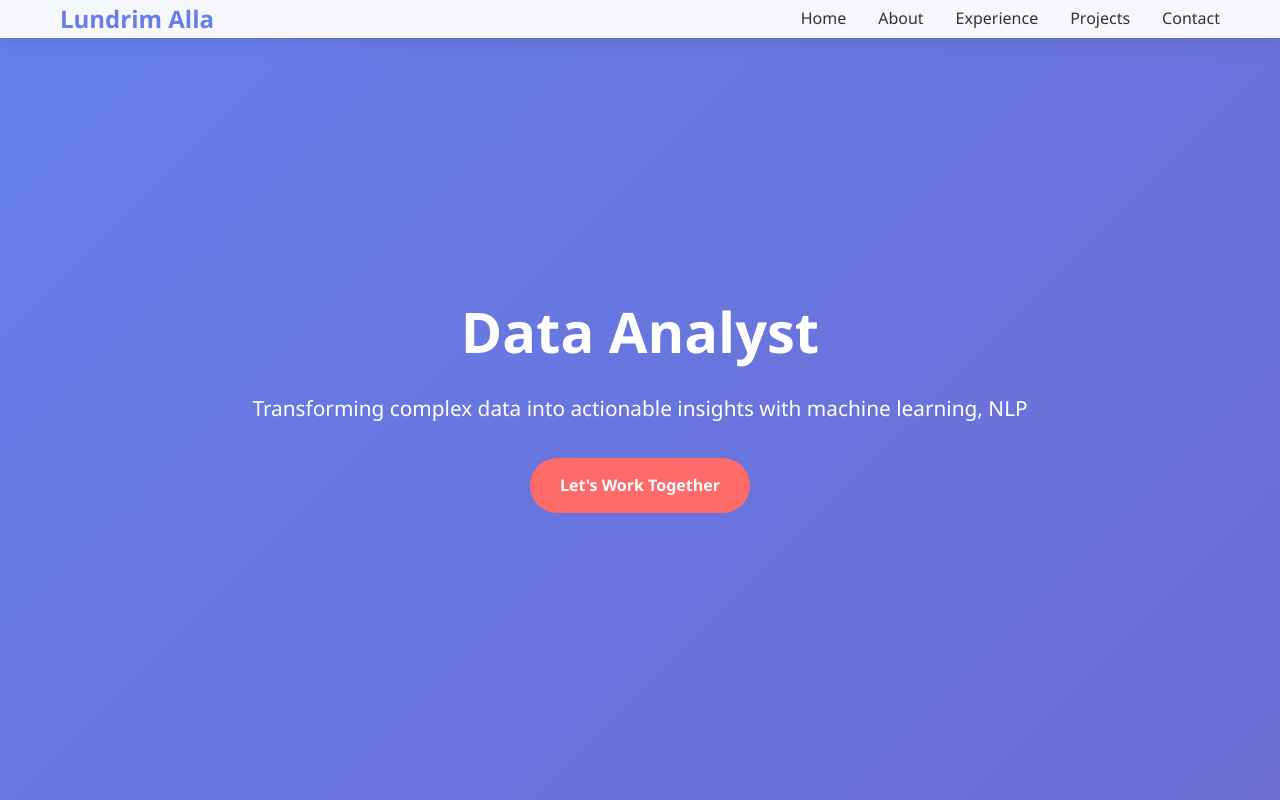
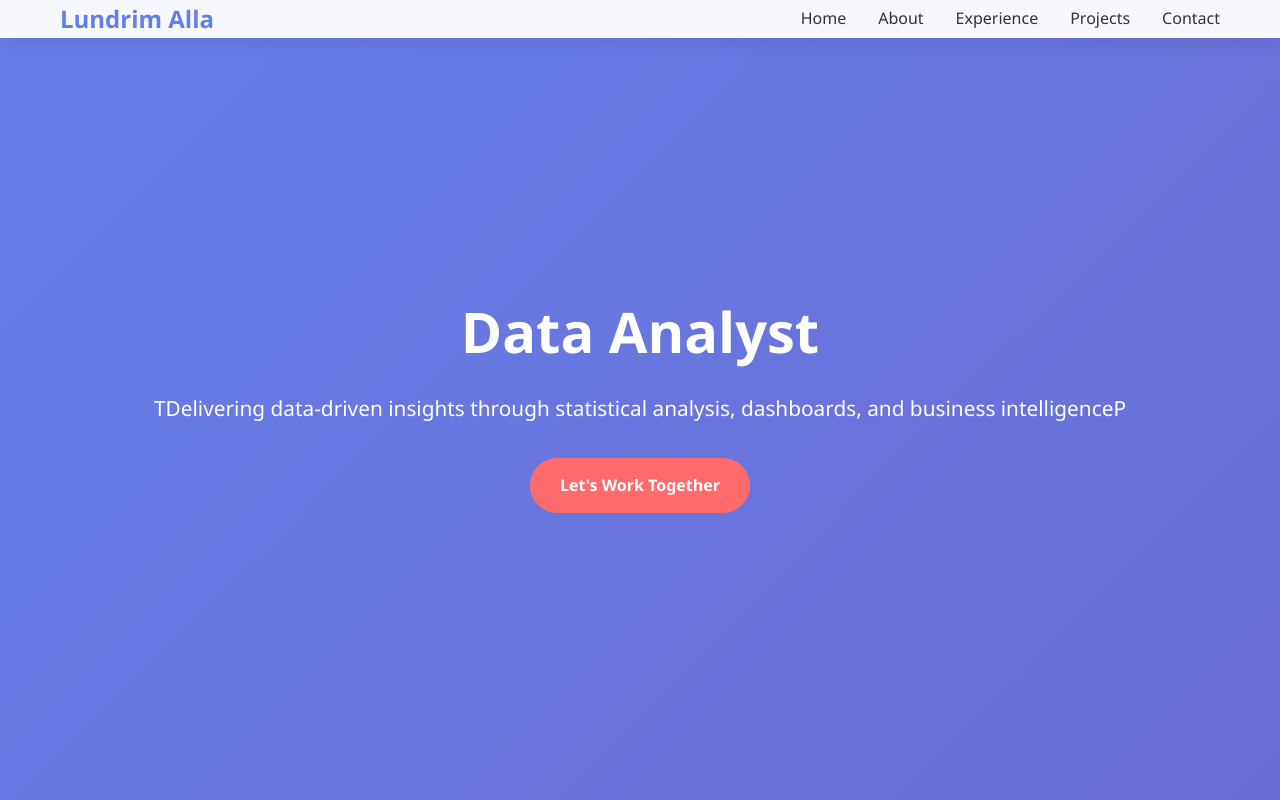
Before and after one commit to LundrimAlla/LundrimAlla.github.io, a plain HTML site: page index.html in a window 1280 px wide. Shown: the top 800 px of the page. Drawn offline with Linux system fonts and the light colour scheme.

Commit message:
Update index.html

```diff
--- a/index.html
+++ b/index.html
@@ -3,7 +3,7 @@
 <head>
     <meta charset="UTF-8">
     <meta name="viewport" content="width=device-width, initial-scale=1.0">
-    <title>Lundrim Alla - Data Scientist </title>
+    <title>Lundrim Alla - Data Analyst </title>
     <link href="https://cdnjs.cloudflare.com/ajax/libs/font-awesome/6.0.0/css/all.min.css" rel="stylesheet">
     <style>
         * {
@@ -412,7 +412,7 @@
         <div class="container">
             <div class="hero-content">
                 <h1>Data Analyst </h1>
-                <p>Transforming complex data into actionable insights with machine learning, NLP</p>
+                <p>TDelivering data-driven insights through statistical analysis, dashboards, and business intelligenceP</p>
                 <a href="#contact" class="cta-button">Let's Work Together</a>
             </div>
         </div>
```
